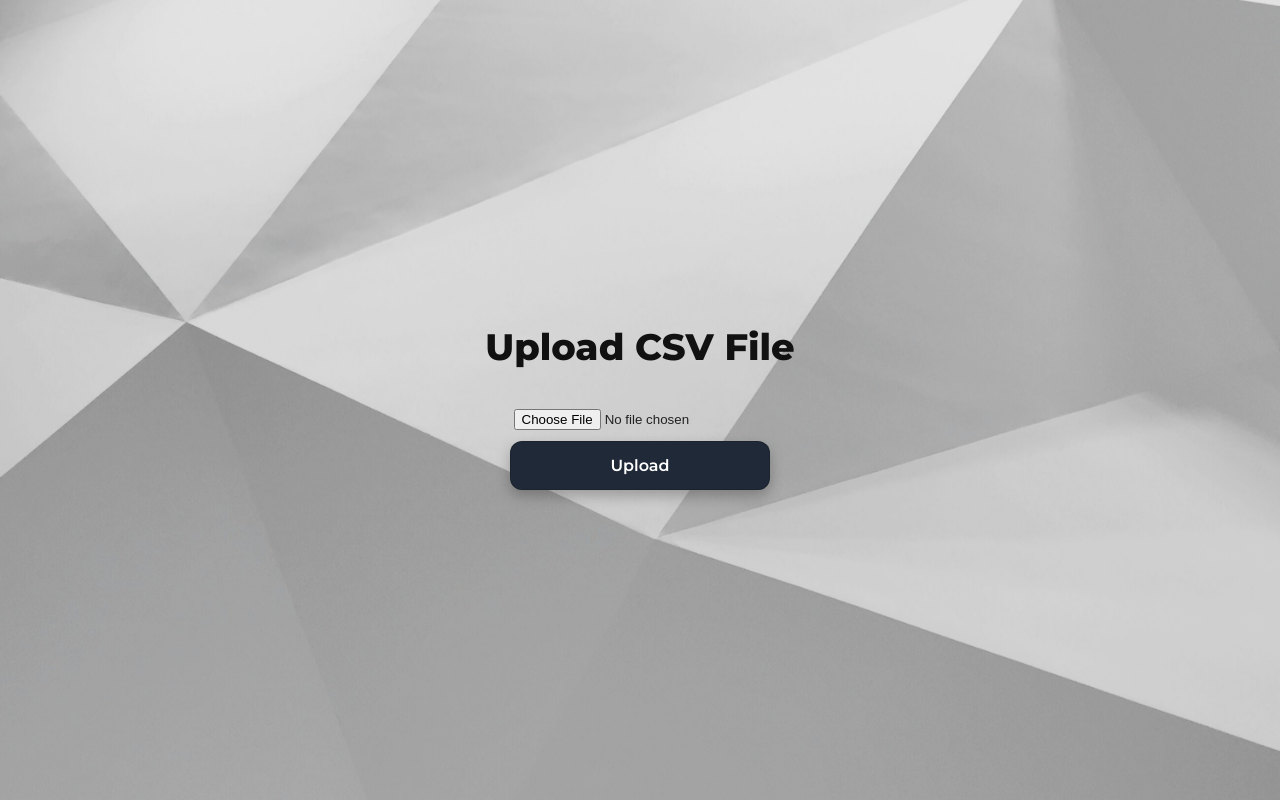
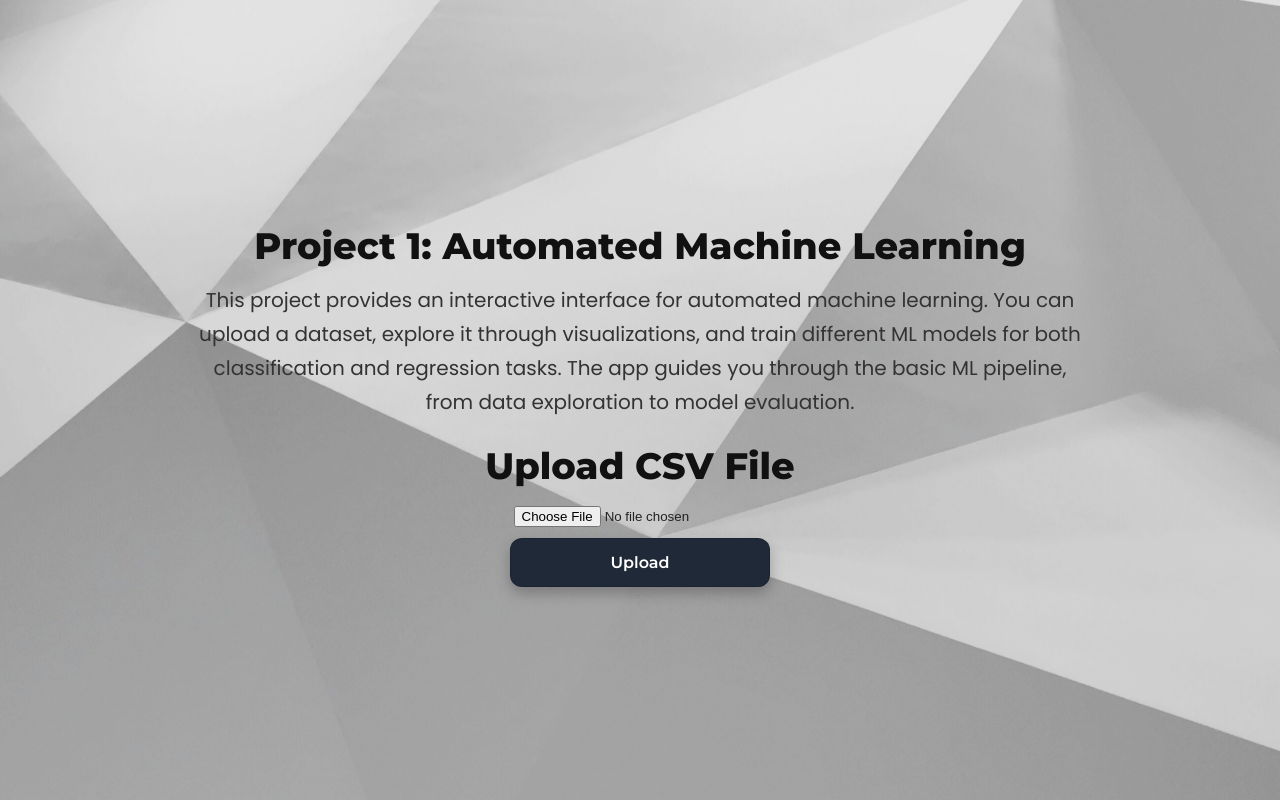
Before and after one commit to sonakshig2720/HCAI-Project, a Django app: page /project1/ in a window 1280 px wide. Run offline with Django 5.2, Linux system fonts and the light colour scheme; parts of the project's set-up code (start-up, migrations or seed data) failed here and were passed over.

Commit message:
Project1_changes

```diff
--- a/project1/templates/index.html
+++ b/project1/templates/index.html
@@ -1,14 +1,20 @@
 {% extends 'base.html' %}
 {% load static %}
 
+{% block head_extra %}
+<link rel="stylesheet" href="{% static 'project1/style.css' %}">
+{% endblock %}
+
 {% block content %}
-<head>
-    <title>Project 1: Automated Machine Learning</title>
-</head>
+<div class="page-container">
+  <h1 style="text-align: center; margin-top: 20px;"> Project 1: Automated Machine Learning </h1>
 
+  <!-- Small description below title -->
+  <p class="lead">
+    This project provides an interactive interface for automated machine learning. You can upload a dataset, explore it through visualizations, and train different ML models for both classification and regression tasks. The app guides you through the basic ML pipeline, from data exploration to model evaluation.
+  </p>
 
   <h1>Upload CSV File</h1>
-
   <form method="post" enctype="multipart/form-data">
     {% csrf_token %}
     <input type="file" name="csv_file" accept=".csv" required>
@@ -16,9 +22,44 @@
   </form>
 
 {% if data_preview %}
-    <h2>Dataset Preview</h2>
-    <div>{{ data_preview|safe }}</div>
+  <h2 class="section-title">Dataset Preview</h2>
+
+  <div class="data-preview-container">
+        <style>
+        .data-preview-container {
+            width: 80% !important;
+            margin: 10px auto 30px !important;
+            max-height: 300px !important;
+            padding: 12px !important;
+            border: none !important;
+            background: transparent !important;
+            box-shadow: none !important;
+            overflow-x: auto !important;
+        }
+        .data-preview-container table,
+        .data-preview-container .dataframe {
+            width: 100% !important;
+            table-layout: fixed !important;
+            border-collapse: collapse !important;
+            font-size: 11px !important;
+            word-wrap: break-word !important;
+            background: transparent !important;
+        }
+        .data-preview-container th,
+        .data-preview-container td {
+            padding: 4px 6px !important;
+            border: 1px solid #ddd !important;
+            text-align: center !important;
+            font-size: 13px !important;
+            background: transparent !important;
+            font-weight: bold !important;   /* << all text bold */
+        }
+        </style>
+    {{ data_preview|safe }}
+  </div>
 {% endif %}
+
+
 
   {% if show_visualize or show_train_form %}
     <hr>
@@ -55,9 +96,7 @@
 
       <button type="submit" name="visualize">Visualize</button>
     </form>
-
   {% endif %}
-
 
   {% if plot_url %}
     <h2>Generated Plot:</h2>
@@ -69,7 +108,6 @@
     <h2>Train a Model</h2>
     <form method="post">
       {% csrf_token %}
-
       <input type="hidden" name="target_column" value="{{ request.POST.target_column|default:'' }}">
 
       <label for="task">Problem Type:</label>
@@ -87,7 +125,6 @@
     <script>
       const modelSelect = document.getElementById("model-select");
       const taskSelect = document.getElementById("task-select");
-
       const modelOptions = {
         classification: [
           { value: "logistic", text: "Logistic Regression" },
@@ -104,7 +141,6 @@
           { value: "lgbm", text: "LightGBM Regressor" }
         ]
       };
-
       function updateModels() {
         const task = taskSelect.value;
         modelSelect.innerHTML = "";
@@ -115,20 +151,17 @@
           modelSelect.appendChild(option);
         });
       }
-
       updateModels();
     </script>
   {% endif %}
 
-{% if model_label %}z
+  {% if model_label %}
     <h3 style="margin-top: 20px;">Model Info:</h3>
     <p><strong>The model being implemented is:</strong> {{ model_label }}</p>
   {% endif %}
 
-
   {% if evaluation_result %}
     <h3>Model Evaluation Result:</h3>
-
     {% if task == "classification" %}
       <p><strong>Accuracy:</strong> {{ evaluation_result.accuracy }}</p>
       <p><strong>Precision:</strong> {{ evaluation_result.precision }}</p>
@@ -141,6 +174,5 @@
       <p><strong>R² Score:</strong> {{ evaluation_result.r2 }}</p>
     {% endif %}
   {% endif %}
-
-
+</div>
 {% endblock %}
--- a/project1/views.py
+++ b/project1/views.py
@@ -1,13 +1,15 @@
+import os
+import uuid
+import numpy as np
 import pandas as pd
 import matplotlib
-matplotlib.use('Agg')
+matplotlib.use("Agg")  # headless backend
 import matplotlib.pyplot as plt
 import seaborn as sns
-import os, uuid
-import numpy as np
 
+from django.conf import settings
 from django.shortcuts import render
-from django.conf import settings
+
 from sklearn.model_selection import train_test_split
 from sklearn.ensemble import RandomForestClassifier, RandomForestRegressor
 from sklearn.linear_model import LogisticRegression, Lasso, Ridge
@@ -32,102 +34,160 @@ except ImportError:
     LGBMRegressor = None
 
 
-def index(request):
-    data_preview = None
-    plot_url = None
-    columns = []
-    evaluation_result = None
-    conf_matrix = None
-    class_report = None
-    task = None
-    show_visualize = False
-    show_train_form = False
-    target_column = None
-    x_feature = None
-    y_feature = None
-    model_label = ""
+def _load_df_from_session(request):
+    """Load the DataFrame from session with a stable orient."""
+    raw = request.session.get("df")
+    if not raw:
+        return None
+    try:
+        return pd.read_json(raw, orient="split")
+    except Exception:
+        # fall back: session may be stale or malformed
+        return None
 
 
+def index(request):
+    # Defaults for template
+    context = {
+        "data_preview": None,
+        "plot_url": None,
+        "columns": [],
+        "evaluation_result": None,
+        "conf_matrix": None,
+        "class_report": None,
+        "task": None,
+        "show_visualize": False,
+        "show_train_form": False,
+        "x_feature": None,
+        "y_feature": None,
+        "target_column": None,
+        "model_label": "",
+        "error_msg": None,
+    }
+
     if request.method == "POST":
+        # --- 1) CSV UPLOAD ---
         if "csv_file" in request.FILES:
-            df = pd.read_csv(request.FILES["csv_file"])
-            request.session["df"] = df.to_json()
+            try:
+                df = pd.read_csv(request.FILES["csv_file"])
+            except Exception as e:
+                context["error_msg"] = f"Failed to read CSV: {e}"
+                return render(request, "index.html", context)
+
+            # Persist to session with stable orient
+            request.session["df"] = df.to_json(orient="split")
             request.session["columns"] = df.columns.tolist()
-            data_preview = df.head().to_html(classes="table table-bordered")
-            columns = df.columns.tolist()
-            show_visualize = True
 
+            context["data_preview"] = df.head().to_html(classes="table dataframe")
+            context["columns"] = df.columns.tolist()
+            context["show_visualize"] = True
+
+        # --- 2) VISUALIZE ---
         elif "visualize" in request.POST:
-            df = pd.read_json(request.session.get("df"))
-            columns = request.session.get("columns", [])
-            data_preview = df.head().to_html(classes="table table-bordered")
+            df = _load_df_from_session(request)
+            if df is None:
+                context["error_msg"] = "No dataset in session. Please upload a CSV again."
+                return render(request, "index.html", context)
+
+            context["columns"] = request.session.get("columns", [])
+            context["data_preview"] = df.head().to_html(classes="table dataframe")
 
             target_column = request.POST.get("target_column")
             task = request.POST.get("task")
             x_feature = request.POST.get("x_feature")
             y_feature = request.POST.get("y_feature")
-            target_column = request.POST.get("target_column")
-            task = request.POST.get("task")
 
-            # Default y_feature to target_column if regression and none is selected
+            # For regression, if no y_feature chosen, use target for y
             if task == "regression" and not y_feature:
                 y_feature = target_column
 
+            # Store task/target for later
             request.session["target_column"] = target_column
             request.session["task"] = task
 
-            numeric_cols = df.select_dtypes(include="number").columns.tolist()
+            context["target_column"] = target_column
+            context["task"] = task
+            context["x_feature"] = x_feature
+            context["y_feature"] = y_feature
 
-            if all(col in df.columns for col in [x_feature, target_column]):
+            # Basic sanity checks
+            if not all(col in df.columns for col in [x_feature, target_column]):
+                context["error_msg"] = "Selected features/target not found in the dataset."
+                context["show_visualize"] = True
+                return render(request, "index.html", context)
 
-                try:
-                    plt.figure(figsize=(8, 6))
+            try:
+                plt.figure(figsize=(8, 6))
+                if task == "classification":
+                    # Require y_feature for classification plot
+                    if y_feature and y_feature in df.columns:
+                        sns.scatterplot(data=df, x=x_feature, y=y_feature, hue=target_column)
+                        plt.title(f"{y_feature} vs {x_feature} (colored by {target_column})")
+                    else:
+                        raise ValueError("Y feature is required for a classification scatter plot.")
+                elif task == "regression":
+                    # If y_feature provided and different, plot x vs y; else x vs target
+                    if y_feature and y_feature != target_column:
+                        sns.scatterplot(data=df, x=x_feature, y=y_feature)
+                        plt.title(f"{y_feature} vs {x_feature}")
+                    else:
+                        sns.scatterplot(data=df, x=x_feature, y=target_column)
+                        plt.title(f"{target_column} vs {x_feature}")
 
-                    if task == "classification":
-                        # Classification: color by target
-                        if y_feature and y_feature in df.columns:
-                            sns.scatterplot(data=df, x=x_feature, y=y_feature, hue=target_column)
-                            plt.title(f"{y_feature} vs {x_feature} (colored by {target_column})")
-                        else:
-                            raise ValueError("Y feature required for classification plot")
+                filename = f"{uuid.uuid4()}.png"
+                path = os.path.join(settings.MEDIA_ROOT, filename)
+                plt.savefig(path, bbox_inches="tight")
+                plt.close()
 
-                    elif task == "regression":
-                        # Regression: either scatter x vs target or x vs y
-                        if y_feature and y_feature != target_column:
-                            sns.scatterplot(data=df, x=x_feature, y=y_feature)
-                            plt.title(f"{y_feature} vs {x_feature}")
-                        else:
-                            sns.scatterplot(data=df, x=x_feature, y=target_column)
-                            plt.title(f"{target_column} vs {x_feature}")
+                plot_url = settings.MEDIA_URL + filename
+                request.session["plot_url"] = plot_url
+                context["plot_url"] = plot_url
+                context["show_visualize"] = True
+                context["show_train_form"] = True
 
-                    filename = f"{uuid.uuid4()}.png"
-                    path = os.path.join(settings.MEDIA_ROOT, filename)
-                    plt.savefig(path)
-                    plt.close()
+            except Exception as e:
+                context["error_msg"] = f"Plot generation failed: {e}"
+                context["show_visualize"] = True
 
-                    plot_url = settings.MEDIA_URL + filename
-                    request.session["plot_url"] = plot_url
-                    show_train_form = True
+        # --- 3) TRAIN ---
+        elif "train" in request.POST:
+            df = _load_df_from_session(request)
+            if df is None:
+                context["error_msg"] = "No dataset in session. Please upload a CSV again."
+                return render(request, "index.html", context)
 
-                except Exception as e:
-                    print("Plot generation failed:", e)
+            context["columns"] = request.session.get("columns", [])
+            context["plot_url"] = request.session.get("plot_url")
 
-        elif "train" in request.POST:
-            df = pd.read_json(request.session.get("df"))
-            columns = request.session.get("columns", [])
-            plot_url = request.session.get("plot_url")
-            target_column = request.POST.get("target_column")
+            target_column = request.POST.get("target_column") or request.session.get("target_column")
+            task = request.POST.get("task") or request.session.get("task")
             model_type = request.POST.get("model_type")
-            task = request.POST.get("task")
+
+            context["target_column"] = target_column
+            context["task"] = task
+
+            # Clean and split
             df = df.dropna()
+            if target_column not in df.columns:
+                context["error_msg"] = "Target column not found after cleaning. Recheck your selection."
+                return render(request, "index.html", context)
 
             X = df.drop(columns=[target_column])
             y = df[target_column]
+
+            # Use numeric features only
             X = X.select_dtypes(include="number")
-            X_train, X_test, y_train, y_test = train_test_split(X, y, test_size=0.2)
+            if X.shape[1] == 0:
+                context["error_msg"] = "No numeric features available for modeling."
+                return render(request, "index.html", context)
 
-            # Initialize model = None by default
+            X_train, X_test, y_train, y_test = train_test_split(
+                X, y, test_size=0.2, random_state=42
+            )
+
+            # Choose model
             model = None
+            model_label = ""
 
             if task == "classification":
                 if model_type == "logistic":
@@ -137,7 +197,7 @@ def index(request):
                     model = DecisionTreeClassifier()
                     model_label = "Decision Tree Classifier"
                 elif model_type == "rf":
-                    model = RandomForestClassifier()
+                    model = RandomForestClassifier(random_state=42)
                     model_label = "Random Forest Classifier"
                 elif model_type == "knn":
                     model = KNeighborsClassifier()
@@ -162,7 +222,7 @@ def index(request):
                     model = LGBMRegressor()
                     model_label = "LightGBM Regressor"
                 elif model_type == "rf":
-                    model = RandomForestRegressor()
+                    model = RandomForestRegressor(random_state=42)
                     model_label = "Random Forest Regressor"
                 elif model_type == "svm":
                     model = SVR()
@@ -171,9 +231,8 @@ def index(request):
                     model = KNeighborsRegressor()
                     model_label = "K-Nearest Neighbors Regressor"
 
-
-
-            if model:
+            # IMPORTANT: do not use truthiness on sklearn models
+            if model is not None:
                 model.fit(X_train, y_train)
                 y_pred = model.predict(X_test)
 
@@ -181,15 +240,16 @@ def index(request):
                     acc = accuracy_score(y_test, y_pred)
                     conf_matrix = confusion_matrix(y_test, y_pred).tolist()
                     raw_report = classification_report(y_test, y_pred, output_dict=True)
+
                     class_report = []
                     for label, metrics in raw_report.items():
                         if isinstance(metrics, dict):
                             class_report.append({
-                                'label': label,
-                                'precision': f"{metrics.get('precision', 0):.2f}",
-                                'recall': f"{metrics.get('recall', 0):.2f}",
-                                'f1_score': f"{metrics.get('f1-score', 0):.2f}",
-                                'support': metrics.get('support', 0),
+                                "label": label,
+                                "precision": f"{metrics.get('precision', 0):.2f}",
+                                "recall": f"{metrics.get('recall', 0):.2f}",
+                                "f1_score": f"{metrics.get('f1-score', 0):.2f}",
+                                "support": metrics.get("support", 0),
                             })
 
                     macro = raw_report.get("macro avg", {})
@@ -199,7 +259,9 @@ def index(request):
                         "recall": f"{macro.get('recall', 0):.2f}",
                         "f1_score": f"{macro.get('f1-score', 0):.2f}",
                     }
-
+                    context["conf_matrix"] = conf_matrix
+                    context["class_report"] = class_report
+                    context["evaluation_result"] = evaluation_result
                 else:
                     mae = mean_absolute_error(y_test, y_pred)
                     mse = mean_squared_error(y_test, y_pred)
@@ -211,26 +273,17 @@ def index(request):
                         "rmse": f"{rmse:.2f}",
                         "r2": f"{r2:.2f}",
                     }
+                    context["evaluation_result"] = evaluation_result
 
-                data_preview = df.head().to_html(classes="table")
+                context["model_label"] = model_label
+                context["data_preview"] = df.head().to_html(classes="table dataframe")
+                context["show_visualize"] = True
+                context["show_train_form"] = True
+            else:
+                context["error_msg"] = "Please choose a valid model for the selected task."
+                context["show_visualize"] = True
 
-        show_visualize = True
-        show_train_form = True
-
-    return render(request, "index.html", {
-        "data_preview": data_preview,
-        "plot_url": plot_url,
-        "columns": columns,
-        "evaluation_result": evaluation_result,
-        "conf_matrix": conf_matrix,
-        "class_report": class_report,
-        "task": task,
-        "show_visualize": show_visualize,
-        "show_train_form": show_train_form,
-        "x_feature": x_feature,
-        "y_feature": y_feature,
-        "target_column": target_column,
-        "task": task,
-        "model_label": model_label,
-
-    })
+    # GET or render after POST
+    if not context["columns"]:
+        context["columns"] = request.session.get("columns", [])
+    return render(request, "index.html", context)
```
Also changed, not shown: project1/static/project1/style.css (added, +38 -0 lines), media/1dede164-e240-460c-b07e-ccbf3cbce62c.png (added), media/21e4f32f-b126-4cde-80a4-28e679bc2665.png (added), media/4ead0d08-e1a3-4c1b-a35d-b4fdbaced143.png (added), media/73d86a17-afd4-457e-bfd0-806b8e81d0eb.png (added), media/cd5cf4cd-395c-4dd4-96d0-ce1a7445eeeb.png (added), media/d0b93396-ced6-4a3e-8709-5b91c0c683ee.png (added), media/fb62a361-da1d-4e84-b95d-3f8b33b356cc.png (added), project1/static/images/bg.jpeg (added), 1 other file. Lines whose indentation alone changed are shown as unchanged.
